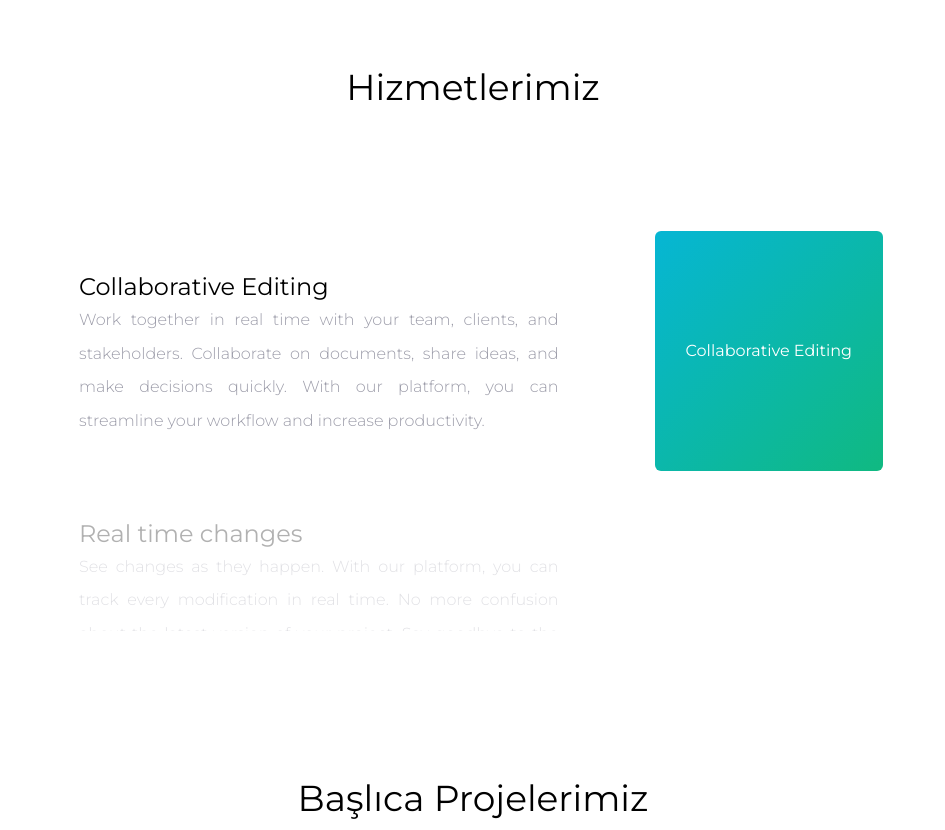
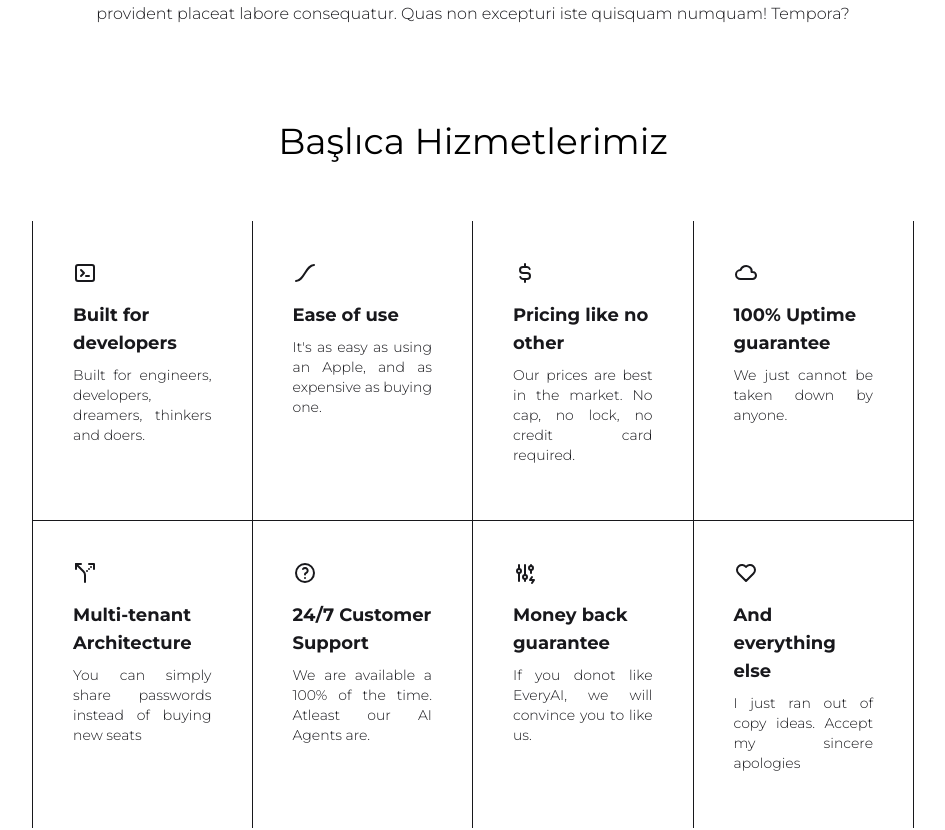
Before and after one commit to seyitbugraerden/Next14-MilleniumDigital, a Next.js app: page / in a window 1280 px wide. Shown: the part 1120-1950 px from the top of the page, without its empty margins (317-1262 px from the left). Built offline with nearby package versions, Linux system fonts and the light colour scheme.

Commit message:
Main Page fix

```diff
--- a/app/page.tsx
+++ b/app/page.tsx
@@ -1,14 +1,14 @@
 import AboutUs from "@/components/AboutUs";
 import { BentoGridDemo } from "@/components/BentoGridDemo";
 import { ImagesSliderDemo } from "@/components/ImagesSliderDemo";
-import { StickyScrollRevealDemo } from "@/components/StickyScrollRevealDemo";
+import { FeaturesSectionDemo } from "@/components/ui/about-detail";
 
 export default function Home() {
   return (
     <>
       <ImagesSliderDemo />
       <AboutUs />
-      <StickyScrollRevealDemo />
+      <FeaturesSectionDemo />
       <BentoGridDemo />
       <section>
         <h4 className="text-center pt-16 pb-8">Blog</h4>
--- a/components/BentoGridDemo.tsx
+++ b/components/BentoGridDemo.tsx
@@ -12,7 +12,7 @@
 
 export function BentoGridDemo() {
   return (
-    <section className="pt-16 py-16">
+    <section>
       <h4 className="text-center py-12">Başlıca Projelerimiz</h4>
       <BentoGrid className="max-w-4xl mx-auto">
         {items.map((item, i) => (
--- a/components/ImagesSliderDemo.tsx
+++ b/components/ImagesSliderDemo.tsx
@@ -13,7 +13,7 @@
     "https://images.unsplash.com/photo-1482189349482-3defd547e0e9?q=80&w=2848&auto=format&fit=crop&ixlib=rb-4.0.3&ixid=M3wxMjA3fDB8MHxwaG90by1wYWdlfHx8fGVufDB8fHx8fA%3D%3D",
   ];
   return (
-    <ImagesSlider className="py-[20vh] lg:h-[80vh]" images={images}>
+    <ImagesSlider className="py-[30vh]" images={images}>
       <motion.div
         initial={{
           opacity: 0,
--- /dev/null
+++ b/components/ui/about-detail.tsx
@@ -0,0 +1,108 @@
+import {
+  IconAdjustmentsBolt,
+  IconCloud,
+  IconCurrencyDollar,
+  IconEaseInOut,
+  IconHeart,
+  IconHelp,
+  IconRouteAltLeft,
+  IconTerminal2,
+} from "@tabler/icons-react";
+
+export function FeaturesSectionDemo() {
+  const features = [
+    {
+      title: "Built for developers",
+      description:
+        "Built for engineers, developers, dreamers, thinkers and doers.",
+      icon: <IconTerminal2 />,
+    },
+    {
+      title: "Ease of use",
+      description:
+        "It's as easy as using an Apple, and as expensive as buying one.",
+      icon: <IconEaseInOut />,
+    },
+    {
+      title: "Pricing like no other",
+      description:
+        "Our prices are best in the market. No cap, no lock, no credit card required.",
+      icon: <IconCurrencyDollar />,
+    },
+    {
+      title: "100% Uptime guarantee",
+      description: "We just cannot be taken down by anyone.",
+      icon: <IconCloud />,
+    },
+    {
+      title: "Multi-tenant Architecture",
+      description: "You can simply share passwords instead of buying new seats",
+      icon: <IconRouteAltLeft />,
+    },
+    {
+      title: "24/7 Customer Support",
+      description:
+        "We are available a 100% of the time. Atleast our AI Agents are.",
+      icon: <IconHelp />,
+    },
+    {
+      title: "Money back guarantee",
+      description:
+        "If you donot like EveryAI, we will convince you to like us.",
+      icon: <IconAdjustmentsBolt />,
+    },
+    {
+      title: "And everything else",
+      description: "I just ran out of copy ideas. Accept my sincere apologies",
+      icon: <IconHeart />,
+    },
+  ];
+  return (
+    <section>
+      <h4 className="text-center mt-24">Başlıca Hizmetlerimiz</h4>
+      <div className="grid grid-cols-1 md:grid-cols-2 lg:grid-cols-4  relative z-10 py-10 max-w-7xl mx-auto">
+        {features.map((feature, index) => (
+          <Feature key={feature.title} {...feature} index={index} />
+        ))}
+      </div>
+    </section>
+  );
+}
+
+const Feature = ({
+  title,
+  description,
+  icon,
+  index,
+}: {
+  title: string;
+  description: string;
+  icon: React.ReactNode;
+  index: number;
+}) => {
+  return (
+    <div
+      className={`flex flex-col lg:border-r border-primary py-10 relative group/feature cursor-pointer
+    ${index === 0 || index === 4 ? "lg:border-l border-primary" : ""}
+    ${index < 4 ? "lg:border-b border-primary" : ""}
+  `}
+    >
+      {index < 4 && (
+        <div className="opacity-0 group-hover/feature:opacity-100 transition duration-200 absolute inset-0 h-full w-full " />
+      )}
+      {index >= 4 && (
+        <div className="opacity-0 group-hover/feature:opacity-100 transition duration-200 absolute inset-0 h-full w-full" />
+      )}
+      <div className="mb-4 relative z-10 px-10 text-primary">{icon}</div>
+      <div className="text-lg font-bold mb-2 relative z-10 px-10">
+        <div className="absolute left-0 inset-y-0 h-6 group-hover/feature:h-8 w-1 rounded-tr-full rounded-br-full text-primary group-hover/feature:bg-hover transition-all duration-200 origin-center" />
+        <span className="group-hover/feature:translate-x-2 transition duration-200 inline-block text-primary">
+          {title}
+        </span>
+      </div>
+      <p className="text-sm text-primary max-w-xs relative z-10 px-10">
+        {description}
+      </p>
+    </div>
+  );
+};
```
Also changed, not shown: app/hakkimizda/page.tsx (+9 -6 lines).
